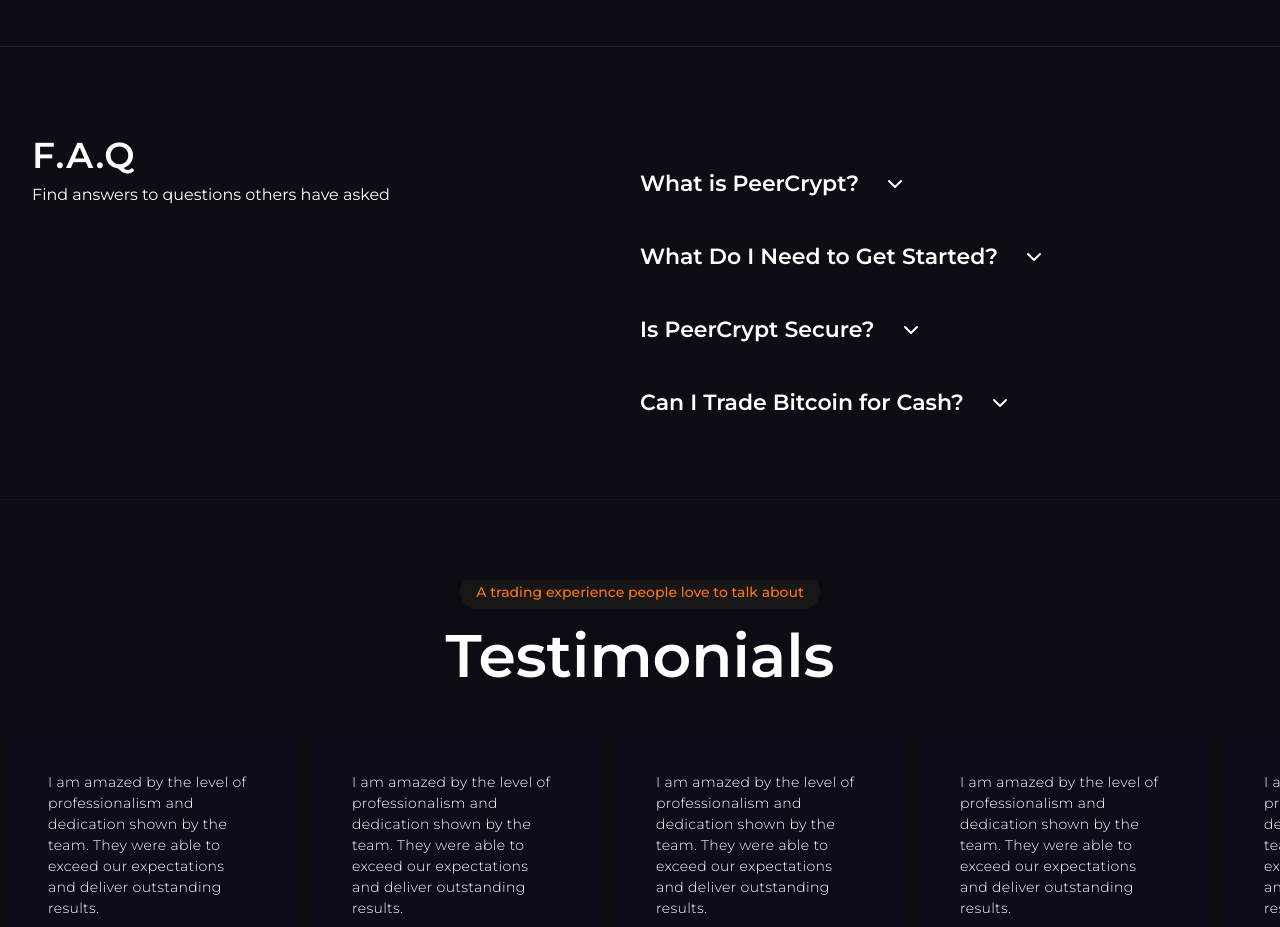
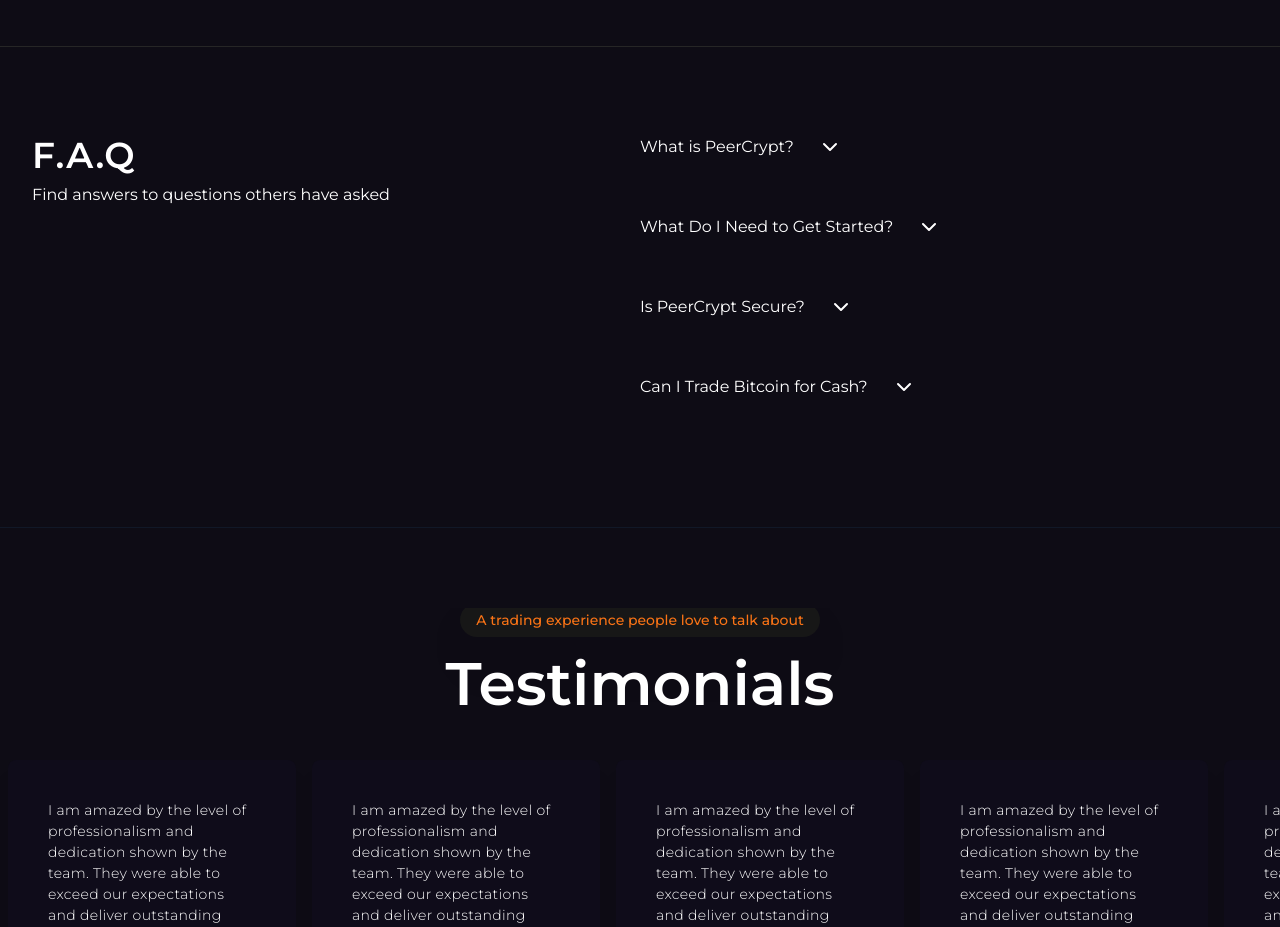
Before and after one commit to psalmistcom/peercrypt, a React (Vite) app: page / in a window 1280 px wide. Shown: the part 1804-2731 px from the top of the page. Built offline with nearby package versions, Linux system fonts and the light colour scheme.

Commit message:
update footer

```diff
--- a/src/components/AccordionItem.jsx
+++ b/src/components/AccordionItem.jsx
@@ -1,24 +1,46 @@
 import { ChevronDown, ChevronUp } from "lucide-react";
-import React from "react";
+import { useState } from "react";
 import { Collapse } from "react-collapse";
 
 const AccordionItem = ({ open, title, toggle, desc }) => {
+  const [accordionOpen, setAccordionOpen] = useState(false);
+
   return (
-    <div className="pt-10">
+    <div className="py-2 space-y-2">
+      <button
+        className="flex space-x-6 w-full"
+        onClick={() => setAccordionOpen(!accordionOpen)}
+      >
+        <span>{title}</span>
+        {accordionOpen ? <ChevronUp /> : <ChevronDown />}
+      </button>
       <div
-        className="py-25 px-[50] flex space-x-6 items-center cursor-pointer"
-        onClick={toggle}
+        className={`grid overflow-hidden transition-all duration-300 ease-in-out text-slate-600 text-sm ${
+          accordionOpen
+            ? " grid-rows-[1fr] opacity-100"
+            : " grid-rows-[0fr] opacity-0"
+        }`}
       >
-        <p className="text-[22px] font-semibold"> {title}</p>
-        <div className="text-[30px]">
-          {open ? <ChevronUp /> : <ChevronDown />}
-        </div>
+        <div className="overflow-hidden mb-8">{desc}</div>
       </div>
-      <Collapse isOpened={open}>
-        <div className="bg-primary-700 px-[50px] pb-[20px]">{desc}</div>
-      </Collapse>
     </div>
   );
+  // return (
+  //   <div className="pt-10">
+  //     <div
+  //       className="flex space-x-6 items-center cursor-pointer"
+  //       onClick={toggle}
+  //     >
+  //       <p className="font-semibold"> {title}</p>
+  //       <div className="text-[30px]">
+  //         {open ? <ChevronUp /> : <ChevronDown />}
+  //       </div>
+  //     </div>
+  //     <Collapse isOpened={open}>
+  //       <div className="bg-primary-700 px-[50px] pb-[20px]">{desc}</div>
+  //     </Collapse>
+  //   </div>
+  // );
 };
 
 export default AccordionItem;
--- a/src/components/faq.jsx
+++ b/src/components/faq.jsx
@@ -5,13 +5,6 @@
 import { useState } from "react";
 
 const Faq = () => {
-  const [open, setOpen] = useState(false);
-  const toggle = (index) => {
-    if (open === index) {
-      return setOpen(null);
-    }
-    setOpen(index);
-  };
   return (
     <div className="container mx-auto my-20 pb-2 md:pb-20 border-b border-gray-900">
       <motion.div
@@ -28,17 +21,9 @@
           <p className="mx-6">Find answers to questions others have asked</p>
         </div>
         <div className="w-full lg:w-1/2">
-          <div>
-            {faqData.map((faq, index) => (
-              <AccordionItem
-                key={index}
-                title={faq.title}
-                desc={faq.desc}
-                toggle={() => toggle(index)}
-                open={open}
-              />
-            ))}
-          </div>
+          {faqData.map((faq, index) => (
+            <AccordionItem key={index} title={faq.title} desc={faq.desc} />
+          ))}
         </div>
       </motion.div>
     </div>
```
